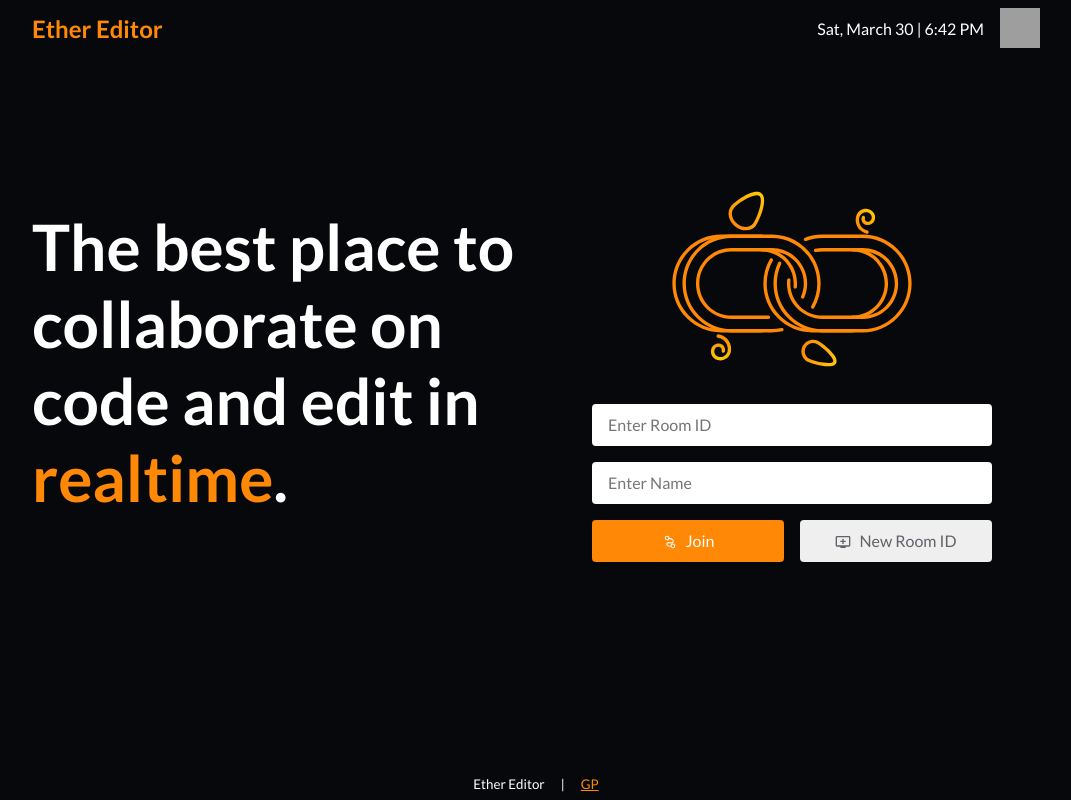
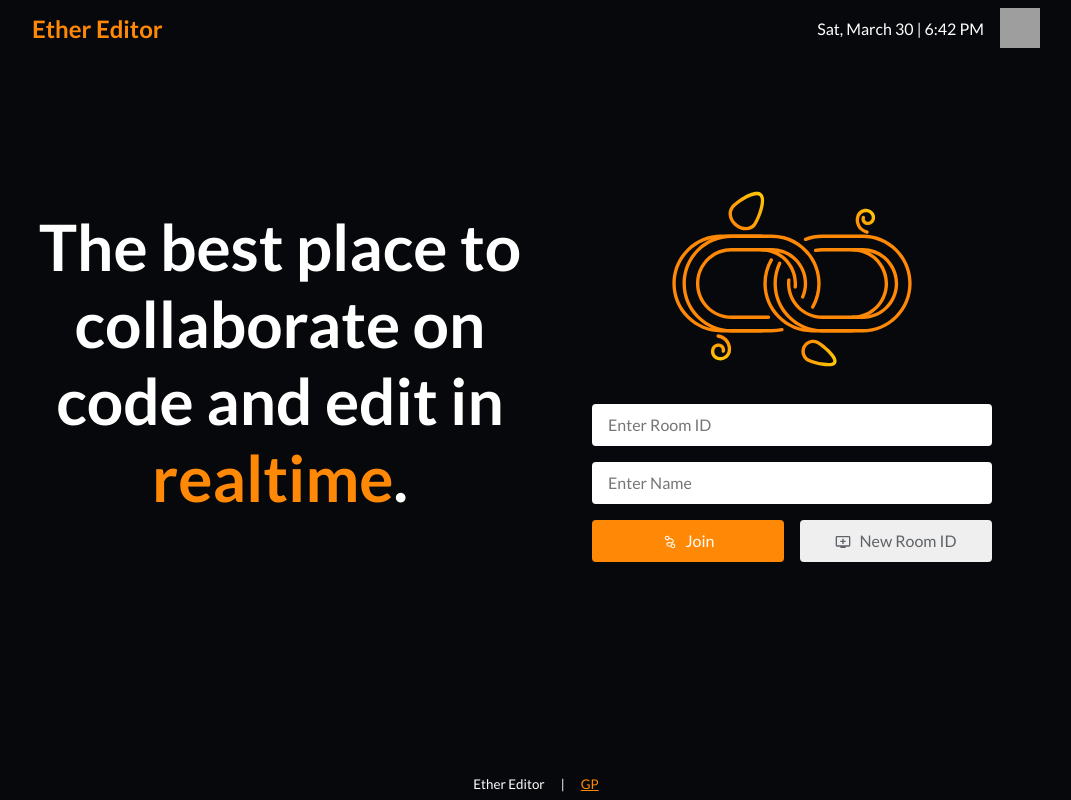
Before and after one commit to gaganPrasadOnGitHub/ether-editor, a React (Create React App) app: page / in a window 1280 px wide. Shown: the whole page, without its empty margins (104-1175 px from the left). Built offline with nearby package versions, Linux system fonts and the light colour scheme; grey boxes are pictures that could not be loaded.

Commit message:
update view

```diff
--- a/src/App.css
+++ b/src/App.css
@@ -128,7 +128,7 @@ input:focus-visible {
 }
 
 .main-entry-form {
-  width: 100%;
+  width: 94%;
   display: flex;
   position: relative;
   text-align: center;
@@ -142,22 +142,22 @@ input:focus-visible {
 }
 
 .main-heading {
-  font-size: 48px;
+  font-size: 36px;
+  text-align: center;
 }
 
 .logo {
   width: 80%;
-  max-width: 280px;
+  max-width: 200px;
   text-align: center;
 }
 
 .error {
   width: 100%;
-  bottom: -80px;
+  margin-top: 16px;
   max-width: 400px;
   padding: 8px 16px;
   border-radius: 4px;
-  position: absolute;
   color: var(--main-color);
   border: 2px solid var(--main-color);
 }
@@ -271,6 +271,15 @@ input:focus-visible {
   .home {
     flex-direction: row;
   }
+
+  .error {
+    bottom: -80px;
+    position: absolute;
+  }
+
+  .logo {
+    max-width: 280px;
+  }
 }
 
 @media screen and (min-width: 1000px) {
```
Also changed, not shown: 12 other files (tests, documents, lock files or other folders).
